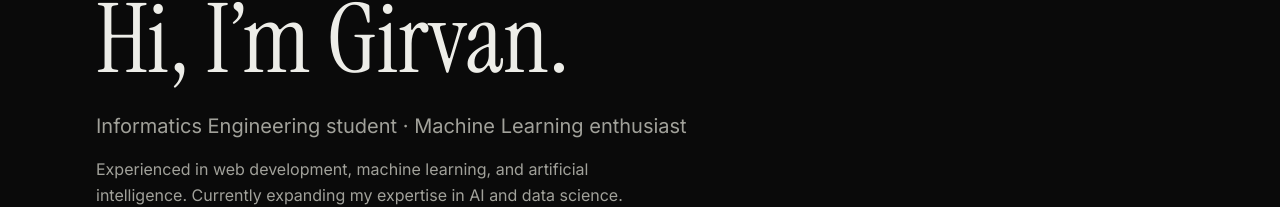
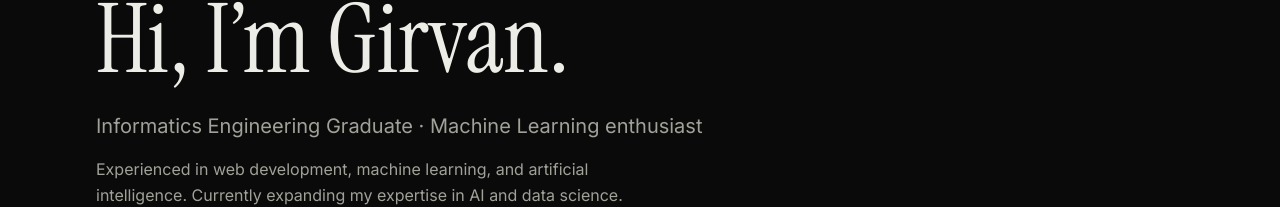
Before and after one commit to GirvanAzharXD/Portfolio, a React (Vite) app: page / in a window 1280 px wide. Shown: the part 283-490 px from the top of the page. Built offline with nearby package versions, Linux system fonts and the light colour scheme; no server answers.

Commit message:
Update student status to graduate in Hero component

```diff
--- a/src/components/Hero.jsx
+++ b/src/components/Hero.jsx
@@ -68,7 +68,7 @@ const Hero = () => {
               variants={itemVariants}
               className="mt-6 max-w-2xl text-lg leading-relaxed text-muted md:text-xl"
             >
-              Informatics Engineering student &middot; Machine Learning enthusiast
+              Informatics Engineering Graduate &middot; Machine Learning enthusiast
             </motion.p>
 
             <motion.p
```
